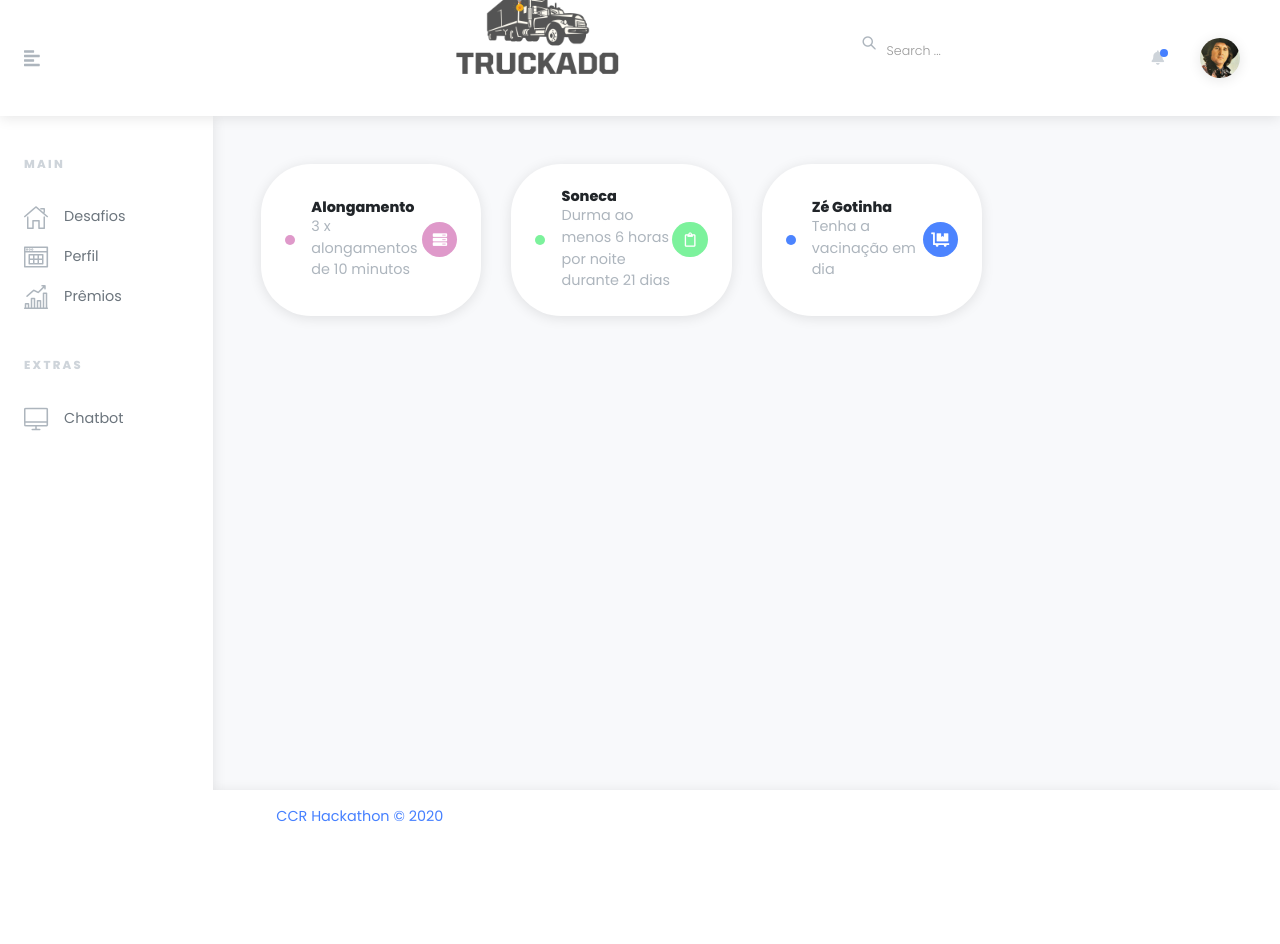
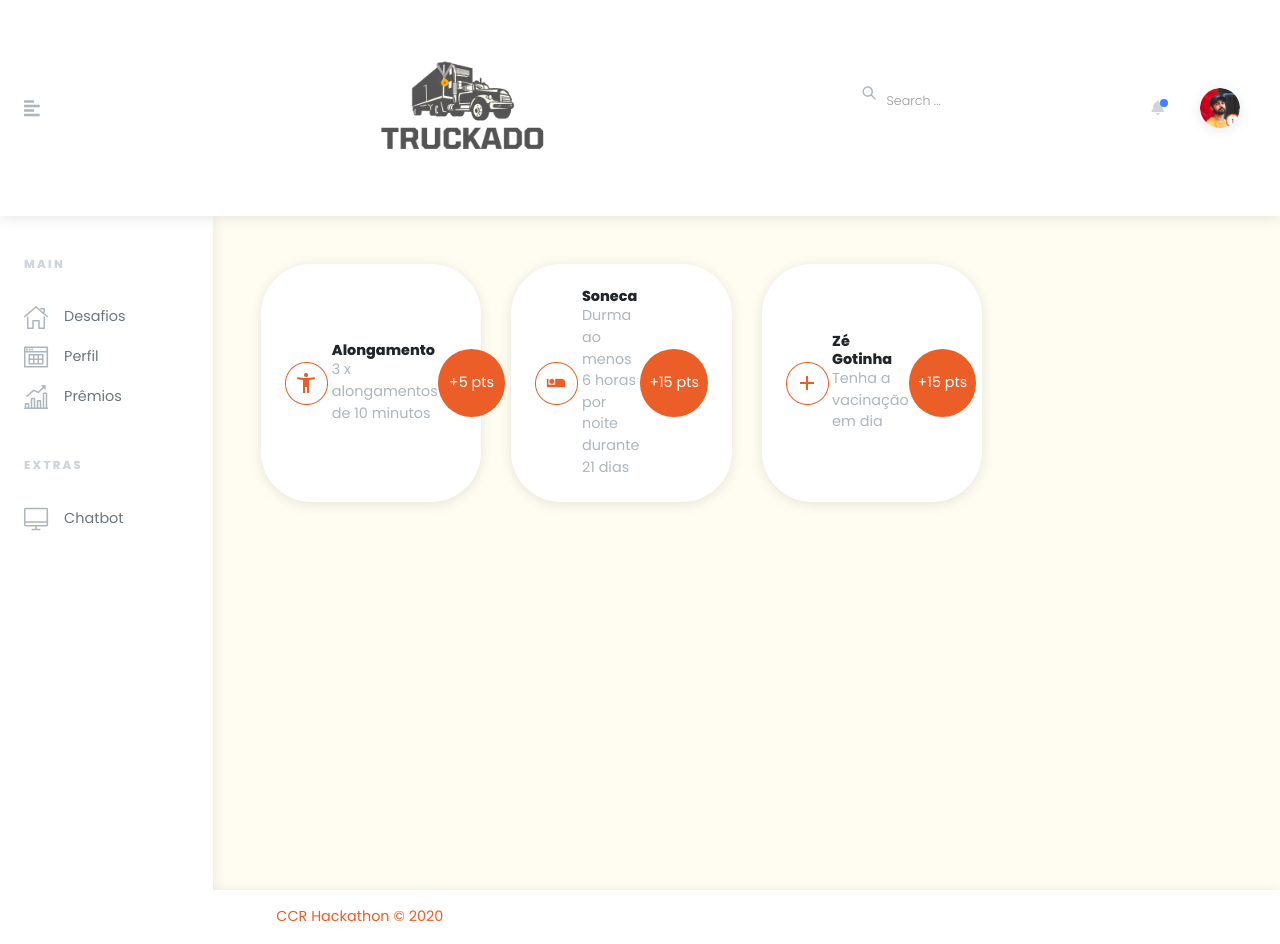
Before and after one commit to Pedrodotcom/hackaproject-ccr, a Flask app: page / in a window 1280 px wide. Before the commit the page ends 822 px from the top, so only its background shows below. Run offline with Flask 2, Linux system fonts and the light colour scheme; some libraries are stand-ins or nearby versions.

Commit message:
new changes

```diff
--- a/static/css/style.default.css
+++ b/static/css/style.default.css
@@ -85,10 +85,10 @@ a {
 }
 
 .icon {
-  min-width: 2.2rem;
-  max-width: 2.2rem;
-  min-height: 2.2rem;
-  max-height: 2.2rem;
+  min-width: 4.2rem;
+  max-width: 4.2rem;
+  min-height: 4.2rem;
+  max-height: 4.2rem;
   border-radius: 50%;
   display: -webkit-box;
   display: -ms-flexbox;
@@ -2843,7 +2843,7 @@ body {
   font-weight: 400;
   line-height: 1.5;
   color: #212529;
-  background-color: #F8F9FB;
+  background-color: #fffcf2;
 }
 
 a {
@@ -2966,11 +2966,11 @@ mark,
 }
 
 .text-primary {
-  color: #4680ff !important;
+  color:#eb5d28 !important;
 }
 
 a.text-primary:hover, a.text-primary:focus {
-  color: #135dff !important;
+  color: #eb5d28 !important;
 }
 
 /*
@@ -3142,6 +3142,11 @@ button.bg-blue:focus {
   background-color: #7CF29C !important;
 }
 
+
+.bg-orange {
+  background-color: #EB5E28 !important;
+}
+
 a.bg-green:hover, a.bg-green:focus,
 button.bg-green:hover,
 button.bg-green:focus {
@@ -3287,11 +3292,11 @@ button.bg-dark:focus {
 }
 
 .text-primary {
-  color: #4680ff !important;
+  color: #eb5d28 !important;
 }
 
 a.text-primary:hover, a.text-primary:focus {
-  color: #135dff !important;
+  color: #eb5d28 !important;
 }
 
 .text-secondary {
--- a/templates/macro_template.html
+++ b/templates/macro_template.html
@@ -34,7 +34,7 @@
       <nav class="navbar navbar-expand-lg px-4 py-2 bg-white shadow"><a href="#" class="sidebar-toggler text-gray-500 mr-4 mr-lg-5 lead"><i class="fas fa-align-left"></i></a><a href="index.html" class="navbar-brand font-weight-bold text-uppercase text-base"></a>
         <ul class="ml-auto d-flex align-items-center list-unstyled mb-0">
             <li class="nav-item">
-             <img src="static/img/truck.png" style="width: 40%;margin-bottom: -5%;margin-top: -15%;margin-left: 15%;">
+             <img src="static/img/truck.png" style="width: 40%;">
             </li>
 
           <li class="nav-item">
@@ -74,7 +74,7 @@
               <div class="dropdown-divider"></div><a href="#" class="dropdown-item text-center"><small class="font-weight-bold headings-font-family text-uppercase">View all notifications</small></a>
             </div>
           </li>
-          <li class="nav-item dropdown ml-auto"><a id="userInfo" href="http://example.com" data-toggle="dropdown" aria-haspopup="true" aria-expanded="false" class="nav-link dropdown-toggle"><img src="static/img/sergio.jpeg" alt="Jason Doe" style="max-width: 2.5rem;" class="img-fluid rounded-circle shadow"></a>
+          <li class="nav-item dropdown ml-auto"><a id="userInfo" href="http://example.com" data-toggle="dropdown" aria-haspopup="true" aria-expanded="false" class="nav-link dropdown-toggle"><img src="static/img/avatar-lvl.png" alt="Jason Doe" style="max-width: 2.5rem;" class="img-fluid rounded-circle shadow"></a>
             <div aria-labelledby="userInfo" class="dropdown-menu"><a href="#" class="dropdown-item"><strong class="d-block text-uppercase headings-font-family">Sérgio Reis</strong><small>Volvo FH16 540</small></a>
               <div class="dropdown-divider"></div><a href="#" class="dropdown-item">Configurações</a><a href="#" class="dropdown-item">Histórico de Viages       </a>
               <div class="dropdown-divider"></div><a href="login.html" class="dropdown-item">Sair</a>
--- a/templates/page_1.html
+++ b/templates/page_1.html
@@ -4,35 +4,45 @@
             <div class="row">
               <div class="col-xl-3 col-lg-6 mb-4 mb-xl-0">
                 <div class="bg-white shadow roundy p-4 h-100 d-flex align-items-center justify-content-between">
-                  <div class="flex-grow-1 d-flex align-items-center">
-                    <div class="dot mr-3 bg-violet"></div>
+                  <i class="fas fa-selrver">
+                  <img src="static/img/little-man-chall.png">
+                  </i>
+                  <div class="flex-grow-1 d-flex align-items-center" style="padding-left: 2%;">
+                    <!--<div class="dot mr-3 bg-violet"></div>-->
                     <div class="text">
                       <h6 class="mb-0">Alongamento</h6><span class="text-gray">3 x alongamentos de 10 minutos</span>
                     </div>
                   </div>
-                  <div class="icon text-white bg-violet"><i class="fas fa-server"></i></div>
+                  <div class="icon text-white bg-orange">+5 pts</div>
+
                 </div>
               </div>
               <div class="col-xl-3 col-lg-6 mb-4 mb-xl-0">
                 <div class="bg-white shadow roundy p-4 h-100 d-flex align-items-center justify-content-between">
-                  <div class="flex-grow-1 d-flex align-items-center">
-                    <div class="dot mr-3 bg-green"></div>
+                  <i class="fas fa-selrver">
+                  <img src="static/img/sleep-chall.png">
+                  </i>
+                  <div class="flex-grow-1 d-flex align-items-center" style="padding-left: 2%;">
+                    <!--<div class="dot mr-3 bg-green"></div>-->
                     <div class="text">
                       <h6 class="mb-0">Soneca</h6><span class="text-gray">Durma ao menos 6 horas por noite durante 21 dias</span>
                     </div>
                   </div>
-                  <div class="icon text-white bg-green"><i class="far fa-clipboard"></i></div>
+                  <div class="icon text-white bg-orange">+15 pts</i></div>
                 </div>
               </div>
               <div class="col-xl-3 col-lg-6 mb-4 mb-xl-0">
                 <div class="bg-white shadow roundy p-4 h-100 d-flex align-items-center justify-content-between">
-                  <div class="flex-grow-1 d-flex align-items-center">
-                    <div class="dot mr-3 bg-blue"></div>
+                  <i class="fas fa-selrver">
+                  <img src="static/img/vaccine-chall.png">
+                  </i>
+                  <div class="flex-grow-1 d-flex align-items-center" style="padding-left: 2%;">
+                    <!--<div class="dot mr-3 bg-blue"></div>-->
                     <div class="text">
                       <h6 class="mb-0">Zé Gotinha</h6><span class="text-gray">Tenha a vacinação em dia</span>
                     </div>
                   </div>
-                  <div class="icon text-white bg-blue"><i class="fa fa-dolly-flatbed"></i></div>
+                  <div class="icon text-white bg-orange">+15 pts</div>
                 </div>
               </div>
 
```
Also changed, not shown: templates/profile.html (+11 -5 lines), static/img/alongamento.png (renamed from public/assets/icons/littleman.png), static/img/avatar-lvl.png (renamed from public/assets/images/avatar-lvl.png), static/img/little-man-chall.png (renamed from public/assets/icons/little-man-chall.png), static/img/sleep-chall.png (renamed from public/assets/icons/sleep-chall.png), static/img/vaccine-chall.png (renamed from public/assets/icons/vaccine-chall.png).
